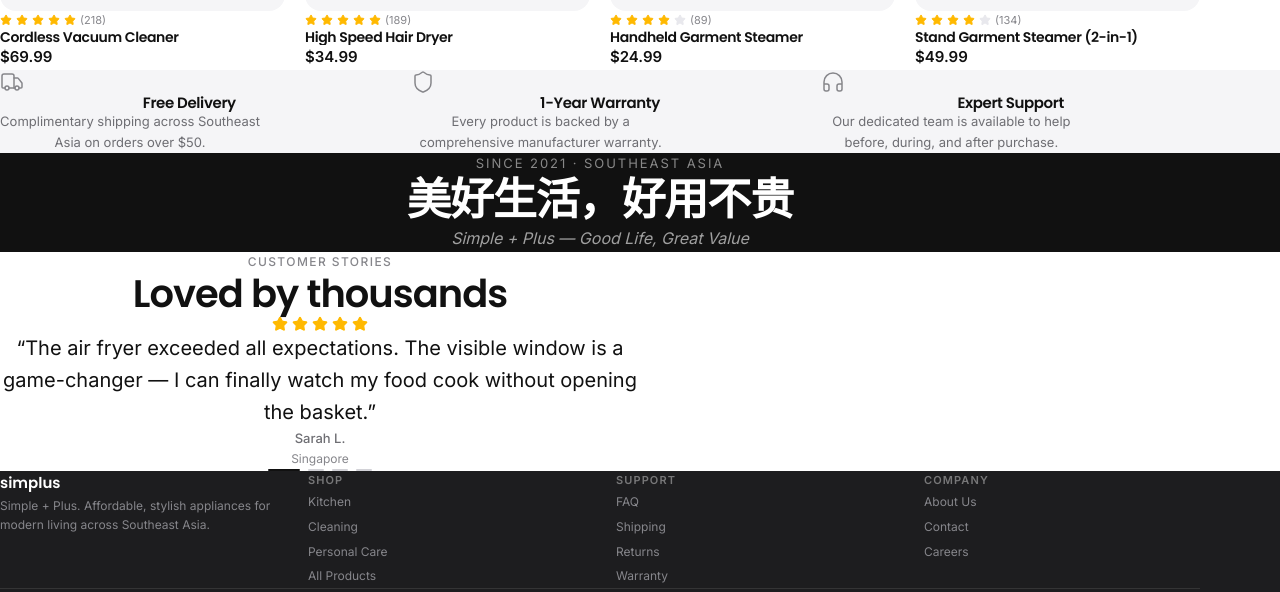
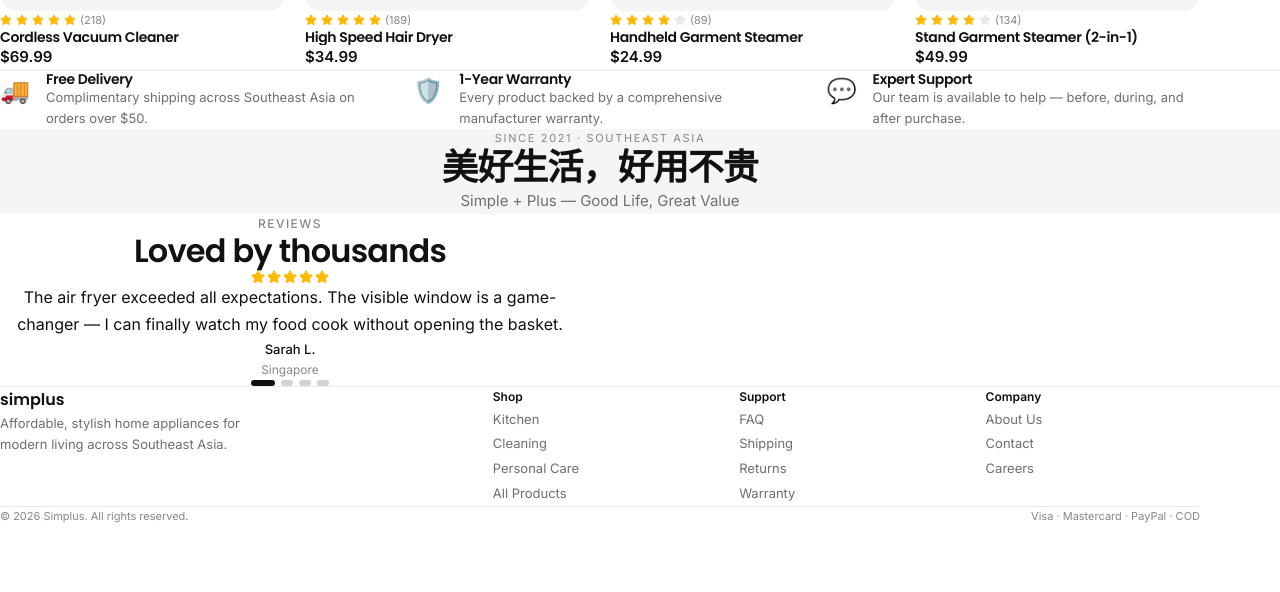
Before and after one commit to ykzhujiang/simplus-store, a Next.js app: page / in a window 1280 px wide. Shown: the part 1550-2142 px from the top of the page. After the commit the page ends 2075 px from the top, so only its background shows below. Built offline with nearby package versions, Linux system fonts and the light colour scheme; grey boxes are pictures that could not be loaded.

Commit message:
V4.1: Fix bottom sections - emoji features, cleaner brand banner, refined reviews & footer

```diff
--- a/src/components/home/BrandStory.tsx
+++ b/src/components/home/BrandStory.tsx
@@ -1,38 +1,39 @@
-import { Truck, Shield, Headphones } from "lucide-react";
-
-const features = [
-  { icon: Truck, title: "Free Delivery", desc: "Complimentary shipping across Southeast Asia on orders over $50." },
-  { icon: Shield, title: "1-Year Warranty", desc: "Every product is backed by a comprehensive manufacturer warranty." },
-  { icon: Headphones, title: "Expert Support", desc: "Our dedicated team is available to help before, during, and after purchase." },
-];
-
 export default function BrandStory() {
   return (
-    <section className="bg-surface">
-      {/* Features strip */}
-      <div className="mx-auto max-w-[1200px] px-8 py-24">
-        <div className="grid grid-cols-1 md:grid-cols-3 gap-12 md:gap-8">
-          {features.map((f) => {
-            const Icon = f.icon;
-            return (
-              <div key={f.title} className="text-center">
-                <Icon className="w-6 h-6 text-text-tertiary mx-auto mb-4" strokeWidth={1.5} />
-                <h3 className="text-[15px] font-semibold text-primary mb-2">{f.title}</h3>
-                <p className="text-[13px] text-text-secondary leading-relaxed max-w-[260px] mx-auto">{f.desc}</p>
+    <section>
+      {/* Features */}
+      <div className="border-t border-border-light">
+        <div className="mx-auto max-w-[1200px] px-8 py-16">
+          <div className="grid grid-cols-1 md:grid-cols-3 gap-10">
+            {[
+              { emoji: "🚚", title: "Free Delivery", desc: "Complimentary shipping across Southeast Asia on orders over $50." },
+              { emoji: "🛡️", title: "1-Year Warranty", desc: "Every product backed by a comprehensive manufacturer warranty." },
+              { emoji: "💬", title: "Expert Support", desc: "Our team is available to help — before, during, and after purchase." },
+            ].map((f) => (
+              <div key={f.title} className="flex gap-4">
+                <span className="text-[24px] mt-0.5 shrink-0">{f.emoji}</span>
+                <div>
+                  <h3 className="text-[14px] font-semibold text-primary mb-1">{f.title}</h3>
+                  <p className="text-[13px] text-text-secondary leading-relaxed">{f.desc}</p>
+                </div>
               </div>
-            );
-          })}
+            ))}
+          </div>
         </div>
       </div>
 
-      {/* Brand banner */}
-      <div className="bg-primary text-white">
-        <div className="mx-auto max-w-[1200px] px-8 py-20 text-center">
-          <p className="text-[13px] tracking-[0.15em] uppercase text-white/50 mb-4">Since 2021 · Southeast Asia</p>
-          <h2 className="font-heading text-[clamp(1.5rem,3.5vw,2.75rem)] font-semibold leading-tight mb-3">
+      {/* Brand */}
+      <div className="bg-surface">
+        <div className="mx-auto max-w-[1200px] px-8 py-20 md:py-24 text-center">
+          <p className="text-[11px] tracking-[0.15em] uppercase text-text-tertiary mb-6">
+            Since 2021 · Southeast Asia
+          </p>
+          <h2 className="font-heading text-[clamp(1.5rem,3vw,2.25rem)] font-semibold text-primary mb-3">
             美好生活，好用不贵
           </h2>
-          <p className="text-[16px] text-white/60 italic">Simple + Plus — Good Life, Great Value</p>
+          <p className="text-[15px] text-text-secondary">
+            Simple + Plus — Good Life, Great Value
+          </p>
         </div>
       </div>
     </section>
--- a/src/components/home/CustomerReviews.tsx
+++ b/src/components/home/CustomerReviews.tsx
@@ -5,7 +5,7 @@ import { Star } from "lucide-react";
 
 const reviews = [
   { name: "Sarah L.", loc: "Singapore", rating: 5, text: "The air fryer exceeded all expectations. The visible window is a game-changer — I can finally watch my food cook without opening the basket." },
-  { name: "Ahmad R.", loc: "Malaysia", rating: 5, text: "Incredibly lightweight vacuum with powerful suction. Battery lasts through my entire apartment. Best value for money I've found." },
+  { name: "Ahmad R.", loc: "Malaysia", rating: 5, text: "Incredibly lightweight vacuum with powerful suction. Battery lasts through my entire apartment. Best value for money." },
   { name: "Priya M.", loc: "Indonesia", rating: 5, text: "This hair dryer is salon-quality at a fraction of the price. My hair is noticeably smoother and dries in half the time." },
   { name: "James T.", loc: "Thailand", rating: 5, text: "The espresso machine produces café-quality shots consistently. At this price point, nothing else comes close." },
 ];
@@ -22,32 +22,32 @@ export default function CustomerReviews() {
   const r = reviews[c];
 
   return (
-    <section className="py-24 px-8 bg-white">
-      <div className="mx-auto max-w-[640px] text-center">
+    <section className="py-20 px-8">
+      <div className="mx-auto max-w-[580px] text-center">
         <p className="text-[12px] font-medium tracking-[0.12em] uppercase text-text-tertiary mb-3">
-          Customer Stories
+          Reviews
         </p>
-        <h2 className="font-heading text-[clamp(1.75rem,3vw,2.5rem)] font-semibold text-primary mb-16 tracking-[-0.025em]">
+        <h2 className="font-heading text-[clamp(1.5rem,3vw,2rem)] font-semibold text-primary mb-14 tracking-[-0.02em]">
           Loved by thousands
         </h2>
 
         <div key={c} className="anim-fade-up">
-          <div className="flex justify-center gap-1 mb-6">
+          <div className="flex justify-center gap-0.5 mb-5">
             {Array.from({ length: r.rating }).map((_, j) => (
-              <Star key={j} className="w-4 h-4 fill-amber-400 text-amber-400" />
+              <Star key={j} className="w-[14px] h-[14px] fill-amber-400 text-amber-400" />
             ))}
           </div>
-          <blockquote className="text-[18px] md:text-[20px] leading-[1.6] text-primary font-normal mb-8">
-            &ldquo;{r.text}&rdquo;
-          </blockquote>
-          <p className="text-[13px] text-text-secondary font-medium">{r.name}</p>
-          <p className="text-[12px] text-text-tertiary">{r.loc}</p>
+          <p className="text-[16px] leading-[1.7] text-primary mb-6">
+            {r.text}
+          </p>
+          <p className="text-[13px] font-medium text-primary">{r.name}</p>
+          <p className="text-[12px] text-text-tertiary mt-0.5">{r.loc}</p>
         </div>
 
-        <div className="flex justify-center gap-2 mt-14">
+        <div className="flex justify-center gap-1.5 mt-12">
           {reviews.map((_, j) => (
             <button key={j} onClick={() => setC(j)}
-              className={`h-[2px] rounded-full transition-all duration-500 ${j === c ? "bg-primary w-8" : "bg-border w-4"}`} />
+              className={`rounded-full transition-all duration-500 ${j === c ? "bg-primary w-6 h-1.5" : "bg-border w-3 h-1.5"}`} />
           ))}
         </div>
       </div>
--- a/src/components/layout/Footer.tsx
+++ b/src/components/layout/Footer.tsx
@@ -2,13 +2,13 @@ import Link from "next/link";
 
 export default function Footer() {
   return (
-    <footer className="bg-[#1D1D1F] text-[#86868B]">
-      <div className="mx-auto max-w-[1200px] px-8 pt-16 pb-8">
-        <div className="grid grid-cols-2 md:grid-cols-4 gap-8 pb-10 border-b border-white/10">
-          <div className="col-span-2 md:col-span-1">
-            <p className="font-heading text-[15px] font-semibold text-white mb-3">simplus</p>
-            <p className="text-[12px] leading-relaxed">
-              Simple + Plus. Affordable, stylish appliances for modern living across Southeast Asia.
+    <footer className="border-t border-border-light">
+      <div className="mx-auto max-w-[1200px] px-8 pt-14 pb-8">
+        <div className="grid grid-cols-2 md:grid-cols-5 gap-8 pb-10">
+          <div className="col-span-2">
+            <p className="font-heading text-[16px] font-semibold text-primary mb-2">simplus</p>
+            <p className="text-[13px] text-text-secondary leading-relaxed max-w-[280px]">
+              Affordable, stylish home appliances for modern living across Southeast Asia.
             </p>
           </div>
           {[
@@ -17,20 +17,20 @@ export default function Footer() {
             { title: "Company", links: ["About Us", "Contact", "Careers"] },
           ].map((col) => (
             <div key={col.title}>
-              <p className="text-[11px] font-semibold text-white/40 uppercase tracking-[0.1em] mb-4">{col.title}</p>
-              <ul className="space-y-2.5">
+              <p className="text-[12px] font-semibold text-primary mb-3">{col.title}</p>
+              <ul className="space-y-2">
                 {col.links.map((link) => (
                   <li key={link}>
-                    <Link href="#" className="text-[12px] hover:text-white transition-colors duration-200">{link}</Link>
+                    <Link href="#" className="text-[13px] text-text-secondary hover:text-primary transition-colors">{link}</Link>
                   </li>
                 ))}
               </ul>
             </div>
           ))}
         </div>
-        <div className="flex flex-col md:flex-row justify-between items-center pt-6 gap-3">
-          <p className="text-[11px] text-white/30">© 2026 Simplus. All rights reserved.</p>
-          <p className="text-[11px] text-white/30">Visa · Mastercard · PayPal · COD</p>
+        <div className="flex flex-col md:flex-row justify-between items-center pt-6 border-t border-border-light gap-2">
+          <p className="text-[11px] text-text-tertiary">© 2026 Simplus. All rights reserved.</p>
+          <p className="text-[11px] text-text-tertiary">Visa · Mastercard · PayPal · COD</p>
         </div>
       </div>
     </footer>
```
